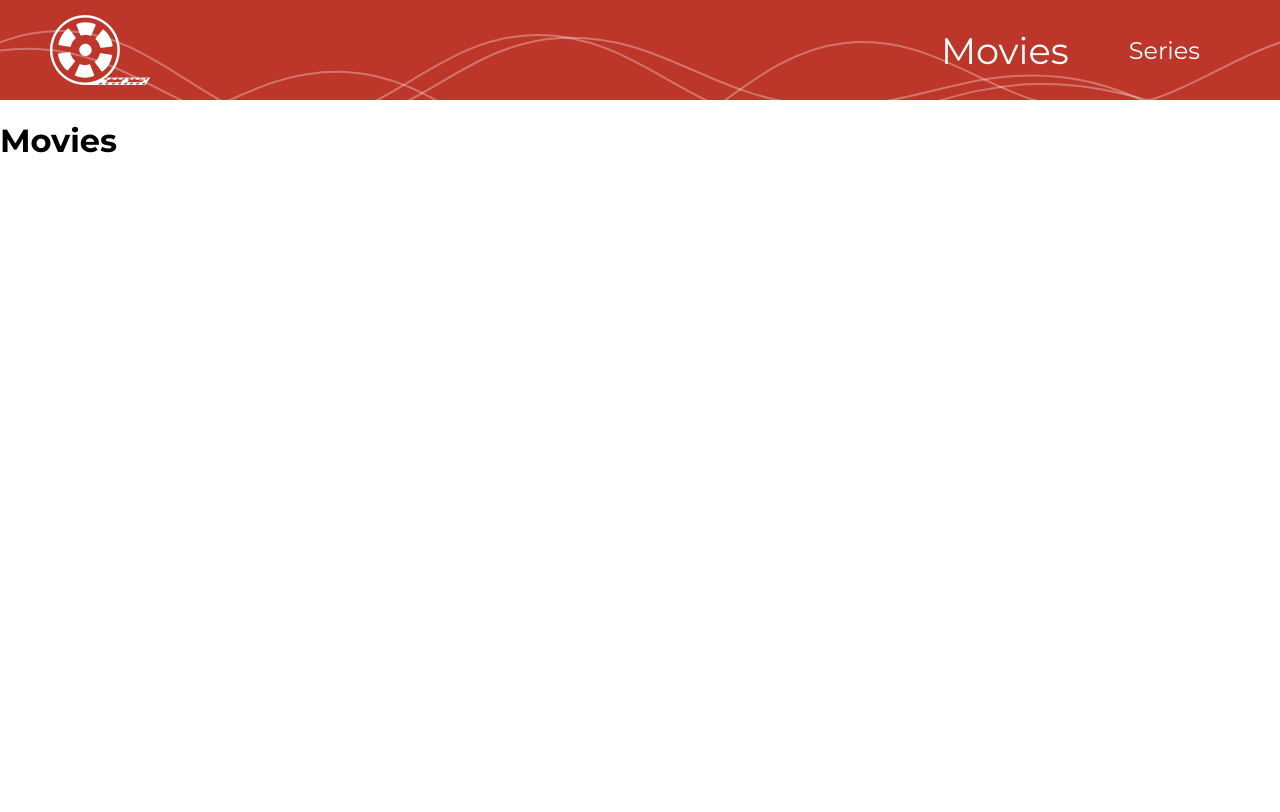
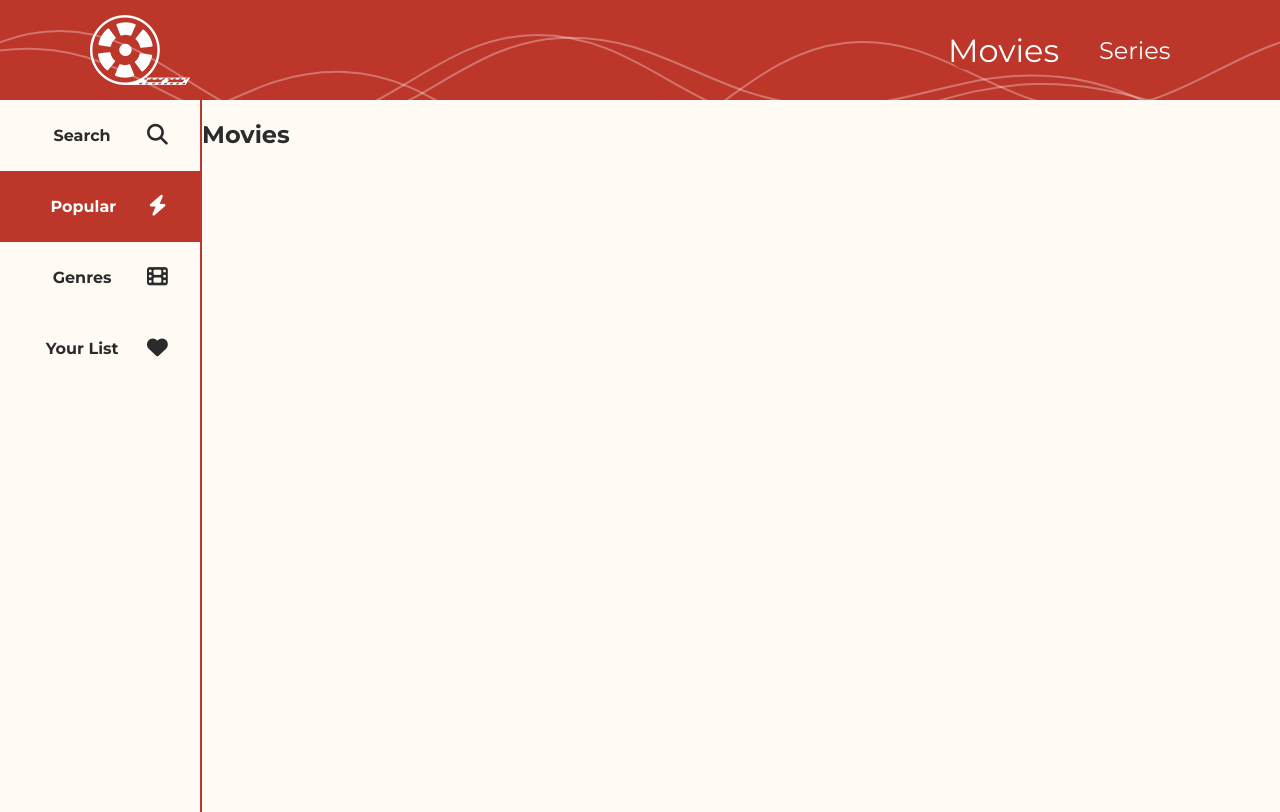
Before and after one commit to Emi-vas/Movies-Series_TypeScript, a React (Create React App) app: page /movies in a window 1280 px wide. Built offline with nearby package versions, Linux system fonts and the light colour scheme.

Commit message:
add Sidebar

```diff
--- a/public/index.html
+++ b/public/index.html
@@ -11,6 +11,8 @@
     />
 
     <title>Movies & Series </title>
+
+    <link rel="stylesheet" href="https://cdnjs.cloudflare.com/ajax/libs/font-awesome/6.2.0/css/all.min.css" integrity="sha512-xh6O/CkQoPOWDdYTDqeRdPCVd1SpvCA9XXcUnZS2FmJNp1coAFzvtCN9BmamE+4aHK8yyUHUSCcJHgXloTyT2A==" crossorigin="anonymous" referrerpolicy="no-referrer" />
   </head>
   <body>
     <div id="root"></div>
--- a/src/assets/constant.ts
+++ b/src/assets/constant.ts
@@ -1,4 +1,5 @@
 export const COLORS = {
     red : "rgb(189, 54, 42)",
-    yellow : "rgb(255, 218, 169)"
+    yellow : "rgb(255, 218, 169)",
+    background: "rgb(255, 250, 244)"
 }
--- a/src/components/Header.style.ts
+++ b/src/components/Header.style.ts
@@ -11,7 +11,7 @@ export const HeaderBloc = styled.div`
     background: url('/assets/img/header.svg');
     background-position: 0% 5%;
 
-    padding: 0 50px;
+    padding: 0 7%;
 
     @media screen and (max-width: 500px){
         font-size: 0.8em;
@@ -29,10 +29,12 @@ export const Nav = styled.nav`
     align-items: center;
 
     a {
-        background: none;
+        background: rgb(189, 54, 42, 1);
+        border-radius: 50px;
         color: white;
         font-size: 1.5em;
-        padding: 0 30px;
+        margin: 0 20px;
+        padding: 0;
         &:hover {
             font-weight: 500;
             color: ${COLORS.yellow};
--- a/src/components/Header.tsx
+++ b/src/components/Header.tsx
@@ -13,13 +13,13 @@ const Header = ({ page }: Props) => {
                 <Link
                     to='/movies'
                     style={{
-                        fontSize : page == "movies" ? "2.3em" : "1.5em"
+                        fontSize : page == "movies" ? "2em" : "1.5em"
                      }}
                 >Movies</Link>
                 <Link
                     to="/series"
                     style={{
-                        fontSize : page == "series" ? "2.3em" : "1.5em"
+                        fontSize : page == "series" ? "2em" : "1.5em"
                     }}
                 >Series</Link>
             </Nav>
--- /dev/null
+++ b/src/components/Sidebar.style.ts
@@ -0,0 +1,45 @@
+import styled from "styled-components"
+import { COLORS } from "../assets/constant"
+
+export const Container = styled.div`
+    border-right: 2px solid ${COLORS.red};
+    min-height: 89vh;
+    background: ${COLORS.background};
+`
+
+export const Menu = styled.div`
+    display: flex;
+    align-items: center;
+    justify-content: center;
+
+    width: 200px;
+    text-align: center;
+    font-weight: bold;
+    padding: 10px 0;
+
+    i {
+        font-size: 1.3em;
+        margin-left: 15px;
+    }
+
+    p {
+        width: 100px;
+    }
+
+    &:hover {
+        cursor: pointer;
+        background-color: ${COLORS.yellow};
+    }
+
+    @keyframes animMenu {
+        0% {
+            transform: scaleY(0.9);
+        }
+        50%{
+            transform: scaleY(1.1);
+        }
+        100% {
+            transform: scaleY(1);
+        }
+    }
+`
--- /dev/null
+++ b/src/components/Sidebar.tsx
@@ -0,0 +1,47 @@
+import { useEffect, useState } from "react";
+import { Container, Menu } from "./Sidebar.style";
+import { COLORS } from "../assets/constant"
+
+interface Props {
+    menuSelected : string,
+    setMenuSelected : (val: string) => void
+}
+
+const Sidebar = ({ menuSelected, setMenuSelected }: Props) => {
+
+    const [animation, setAnimation] = useState("")
+
+    const listMenu = [
+        {titre : "Search", icon: "fa-solid fa-magnifying-glass"},
+        {titre : "Popular", icon: "fa-solid fa-bolt"},
+        {titre : "Genres", icon: "fa-solid fa-film"},
+        {titre : "Your List", icon: "fa-solid fa-heart"},
+    ]
+
+    useEffect(() => {
+        setAnimation("animMenu 0.3s both")
+    }, [menuSelected])
+
+    return (
+        <Container>
+            {
+                listMenu.map((menu) => (
+                    <Menu
+                        style={{
+                            backgroundColor : menuSelected == menu.titre.toLowerCase() ? COLORS.red : "",
+                            color: menuSelected == menu.titre.toLowerCase() ? "white" : "",
+                            animation:menuSelected == menu.titre.toLowerCase() ? animation : ""
+                        }}
+
+                        onClick={() => setMenuSelected(menu.titre.toLowerCase())}
+                    >
+                        <p>{menu.titre}</p>
+                        <i className={menu.icon}></i>
+                    </Menu>
+                ))
+            }
+        </Container>
+    );
+};
+
+export default Sidebar;
--- a/src/index.tsx
+++ b/src/index.tsx
@@ -4,7 +4,7 @@ import { BrowserRouter, Routes, Route } from 'react-router-dom';
 import Home from './page/Home';
 import Movies from './page/Movies';
 import Series from './page/Series';
-import './style.css'
+import './styles/style.css'
 
 const root = ReactDOM.createRoot(
   document.getElementById('root') as HTMLElement
--- a/src/page/Home.style.ts
+++ b/src/page/Home.style.ts
@@ -1,12 +1,11 @@
 import styled from "styled-components"
 import { COLORS } from "../assets/constant"
 
-export const Page = styled.div`
+export const PageHome = styled.div`
     display: flex;
     flex-direction: column;
     justify-content: center;
     align-items: center;
-
     color: white;
     height: 100vh;
 
--- a/src/page/Movies.tsx
+++ b/src/page/Movies.tsx
@@ -1,15 +1,25 @@
+import { useState } from "react";
 import { useSearchParams } from "react-router-dom"
 import Header from "../components/Header"
+import Sidebar from "../components/Sidebar"
+import { PageMain } from "../styles/Global.style";
 
 const Movies = () => {
     const [searchParams, setSearchParams] = useSearchParams()
     const idMovie = searchParams.get('id')
 
+    const [menuSelected, setMenuSelected] = useState("popular")
+
     return (
-        <div>
+        <>
             <Header page={'movies'} />
-            <h1>Movies</h1>
-        </div>
+            <div style={{ display: "flex" }}>
+                <Sidebar menuSelected={menuSelected} setMenuSelected={setMenuSelected}/>
+                <PageMain>
+                    <h1>Movies</h1>
+                </PageMain>
+            </div>
+        </>
     );
 };
 
--- /dev/null
+++ b/src/styles/Global.style.ts
@@ -0,0 +1,7 @@
+import styled from "styled-components";
+import { COLORS } from "../assets/constant";
+
+export const PageMain = styled.section`
+    background: ${COLORS.background};
+    flex: 1;
+`
--- a/src/style.css
+++ b/src/styles/style.css
@@ -5,6 +5,7 @@ body, html {
     padding: 0;
     font-family: 'Montserrat', sans-serif;
     overflow-x: hidden;
+    color: rgb(43, 43, 43);
 }
 
 button {
@@ -26,6 +27,8 @@ a {
 
 . {
     color: rgb(189, 54, 42);
+    color: rgb(255, 210, 206);
     color: rgb(255, 218, 169);
     color: rgba(24, 24, 24, 0.5);
+    color: rgb(71, 71, 71);
 }
```
Also changed, not shown: src/page/Home.tsx (+3 -3 lines).
